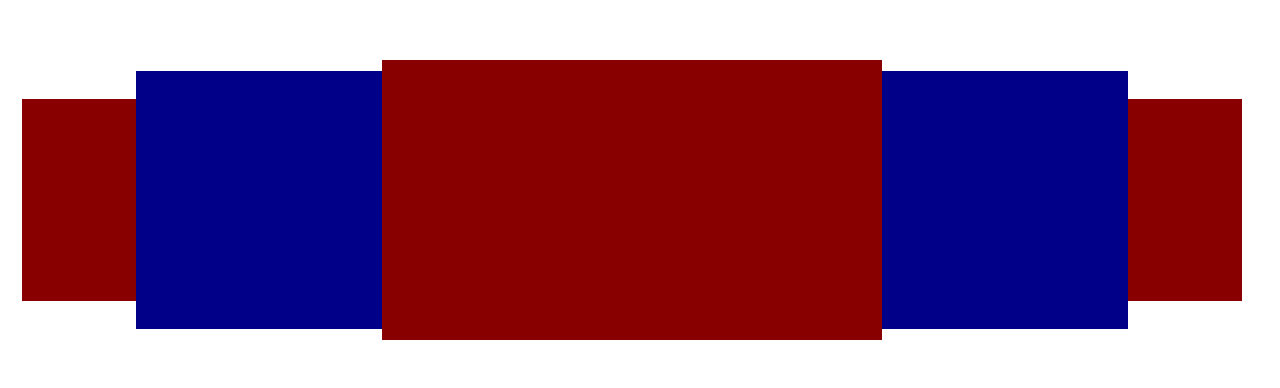
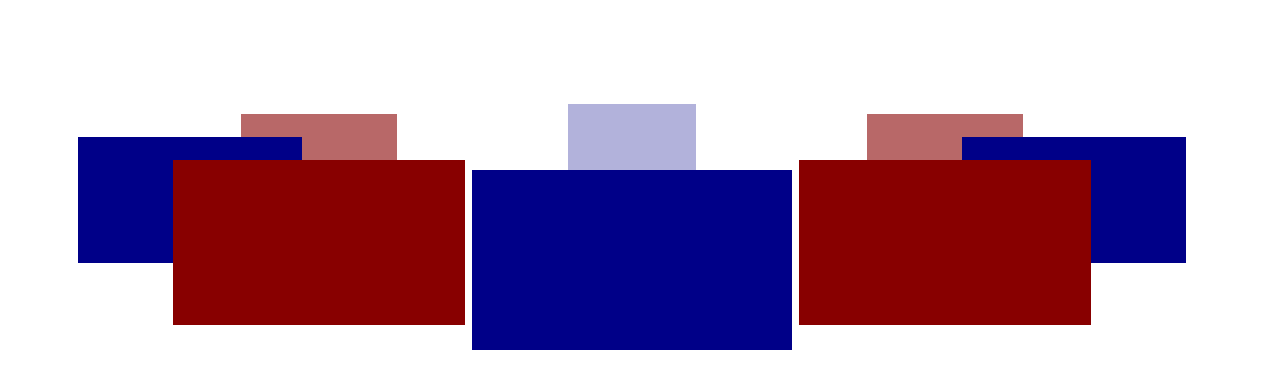
Before and after one commit to voltrevo/carousel, a plain HTML site: page example/index.html in a window 1280 px wide. Shown: the part 200-588 px from the top of the page. Drawn offline with nearby package versions, Linux system fonts and the light colour scheme.

Commit message:
Configuration with defaults, change opacity based on z position, small y movement by default.

```diff
--- a/carousel.js
+++ b/carousel.js
@@ -5,16 +5,16 @@ var $
 var carousel = {}
 
 ;(function(){
-	function make3dPlacer(parentNode, frontMultiplier, backMultiplier)
+	function make3dPlacer(parentNode, frontScale, backScale)
 	{
-		var left = $(parentNode).width() / 7
-		var right = 6 * left;
-		var top = $(parentNode).height() / 4
-		var bottom = 3 * top
+		var left = 0
+		var right = $(parentNode).width();
+		var top = 0
+		var bottom = $(parentNode).height()
 
 		return function(node, originalDim, x, y, z)
 		{
-			var scale = frontMultiplier + (z + 1) / 2 * (backMultiplier - frontMultiplier)
+			var scale = backScale + (z + 1) / 2 * (frontScale - backScale)
 			node.style.width = scale * originalDim.width + 'px'
 			node.style.height = scale * originalDim.height + 'px'
 			node.style.left = left + (x + 1) / 2 * (right - left) - scale * originalDim.width / 2 + 'px'
@@ -22,8 +22,26 @@ var carousel = {}
 		}
 	}
 
-	carousel.create = function(carousel)
+	carousel.create = function(carousel, options)
 	{
+		// defaults
+		var opt = {
+			width: 0.7,
+			height: 0.15,
+			frontScale: 1,
+			backScale: 0.4,
+			opacity: {
+				min: 0.3,
+				max: 1,
+				threshold: -0.3
+			}
+		}
+
+		for (var key in options)
+		{
+			opt[key] = options[key]
+		}
+
 		var offset = 0
 		var originalDims = []
 		var mouseX = 0
@@ -45,25 +63,32 @@ var carousel = {}
 		setInterval(
 			function()
 			{
-				offset += 0.03 * mouseX * mouseX * mouseX
+				offset -= 0.03 * mouseX * mouseX * mouseX
 
-				var placer = make3dPlacer(carousel, 1, 0.2)
+				var placer = make3dPlacer(carousel, opt.frontScale, opt.backScale)
 				var children = $(carousel).children()
 				var childrenWithZ = []
 				$(carousel).children().each(function(index2, child)
 				{
 					var angle = index2 / children.length * 2 * Math.PI + offset
 
-					var zPos = Math.cos(angle)
-					placer(child, originalDims[index2], Math.sin(angle), 0, zPos)
+					var sin = Math.sin(angle)
+					var cos = Math.cos(angle)
+
+					var zPos = cos
+					placer(child, originalDims[index2], opt.width * sin, opt.height * cos, zPos)
+
 					childrenWithZ.push(
 						{
 							child: child,
 							z: zPos
 						})
+
+					var op = opt.opacity
+					child.style.opacity = op.min + (op.max - op.min) * (zPos > op.threshold ? 1 : (zPos + 1) / (op.threshold + 1))
 				})
 
-				childrenWithZ.sort(function(a, b) {return b.z - a.z})
+				childrenWithZ.sort(function(a, b) {return a.z - b.z})
 
 				for (var i in childrenWithZ)
 				{
--- a/example/index.html
+++ b/example/index.html
@@ -20,8 +20,6 @@
             <div></div>
             <div></div>
             <div></div>
-            <div></div>
-            <div></div>
 		</div>
 	</body>
 </html>
--- a/example/style.css
+++ b/example/style.css
@@ -6,8 +6,8 @@
 
 #carouselExample > *
 {
-	width: 500px;
-	height: 280px;
+	width: 320px;
+	height: 180px;
 }
 
 #carouselExample > *:nth-child(odd)
```
